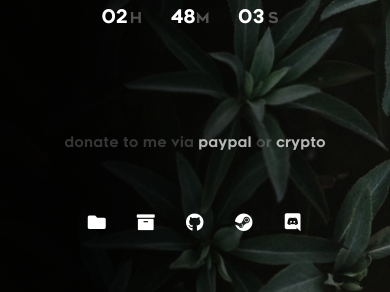
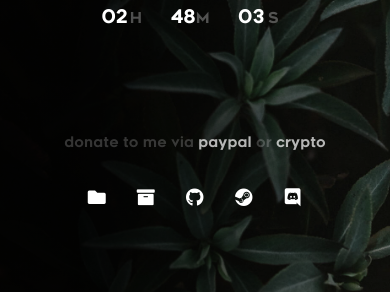
Before and after one commit to TacoGit/TacoGit.github.io, a PHP site: page / in a window 390 px wide. Shown: the part 552-844 px from the top of the page. Run offline with PHP 8.4, Linux system fonts and the light colour scheme.

Commit message:
add one more device for navbar

```diff
--- a/css/main.css
+++ b/css/main.css
@@ -1741,6 +1741,13 @@ html.no-csstransitions .home-content__main {
   }
 }
 
+@media only screen and (max-width:400px) {
+  .home-social {
+    top: 76.5%;
+    width: 70px;
+  }
+}
+
 @media only screen and (max-width:300px) {
   .home-social {
     top: 76%;
```
